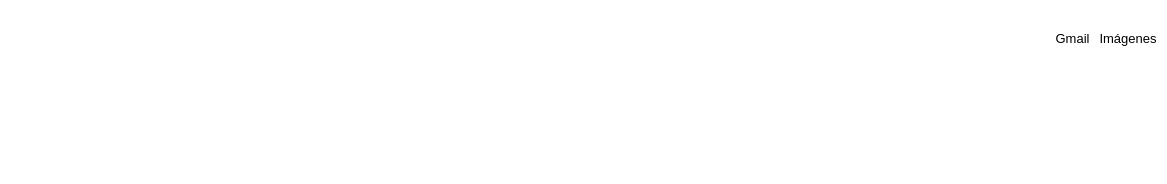
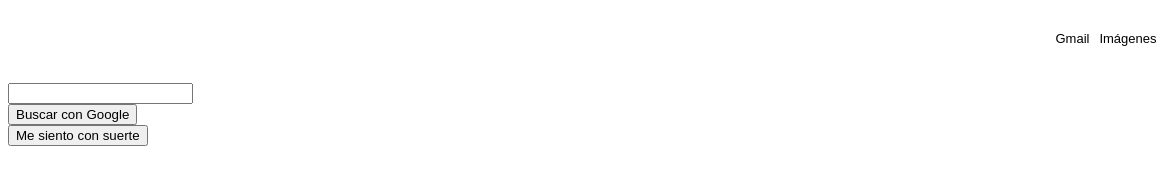
Before and after one commit to escuerfano69/CursoPracticoHML-CSS, a plain HTML site: page googleClone/index.html in a window 1280 px wide. Shown: the full height of the page, 0-1167 px from the left. Drawn offline with Linux system fonts and the light colour scheme.

Commit message:
clase 10

```diff
--- a/googleClone/index.html
+++ b/googleClone/index.html
@@ -20,5 +20,22 @@
             </ul>
         </nav>
     </header>
+    <main>
+        <section class="main-logo">
+            <img src="" alt="" />
+        </section>
+        <section class="main-input">
+            <div class="main-input-container">
+                <span class="search-icon">
+                </span>
+                <input type="text" />
+                <a href="" class="micro-icon"></a>
+            </div>
+        </section>
+        <section class="main-buttons">
+            <div><button>Buscar con Google</button></div>
+            <div><button>Me siento con suerte</button></div>
+        </section>
+    </main>
 </body>
 </html>
```
